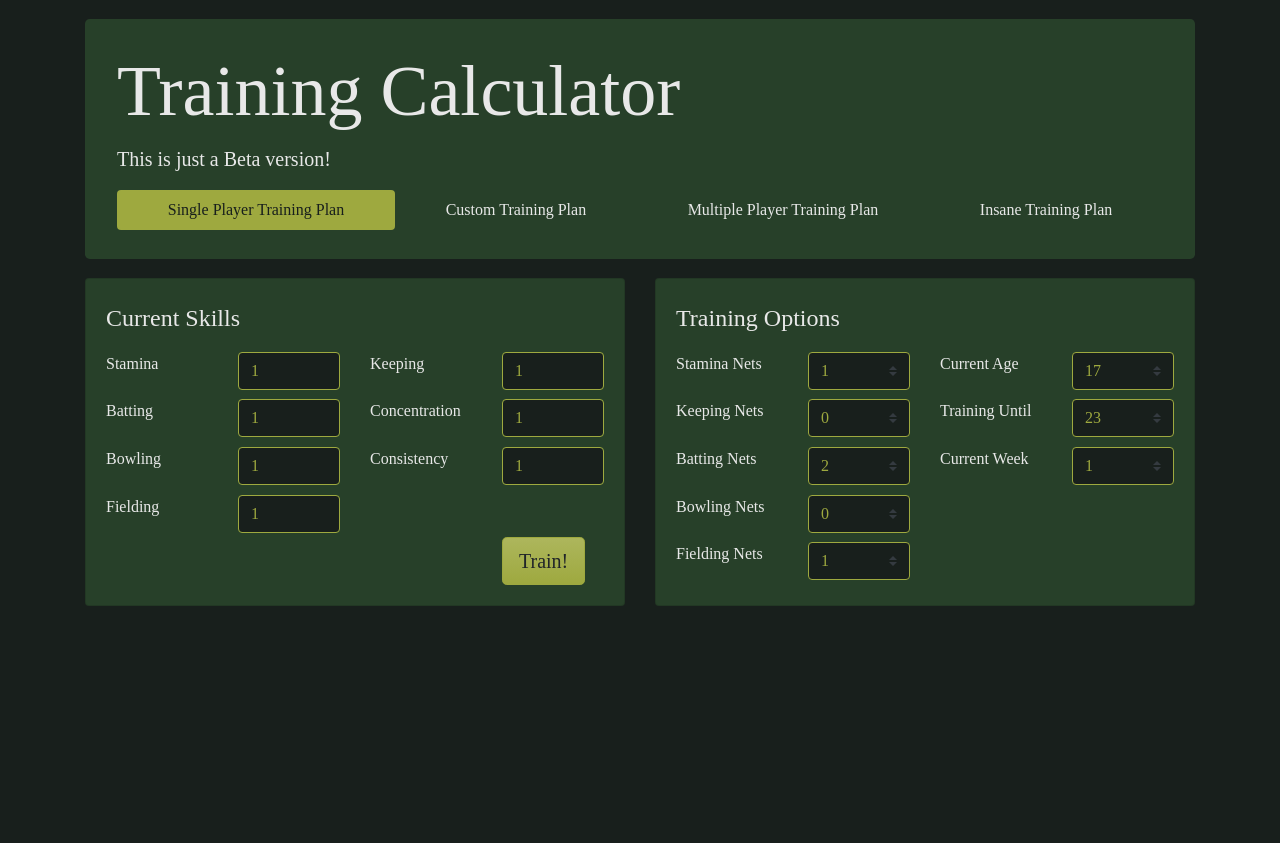
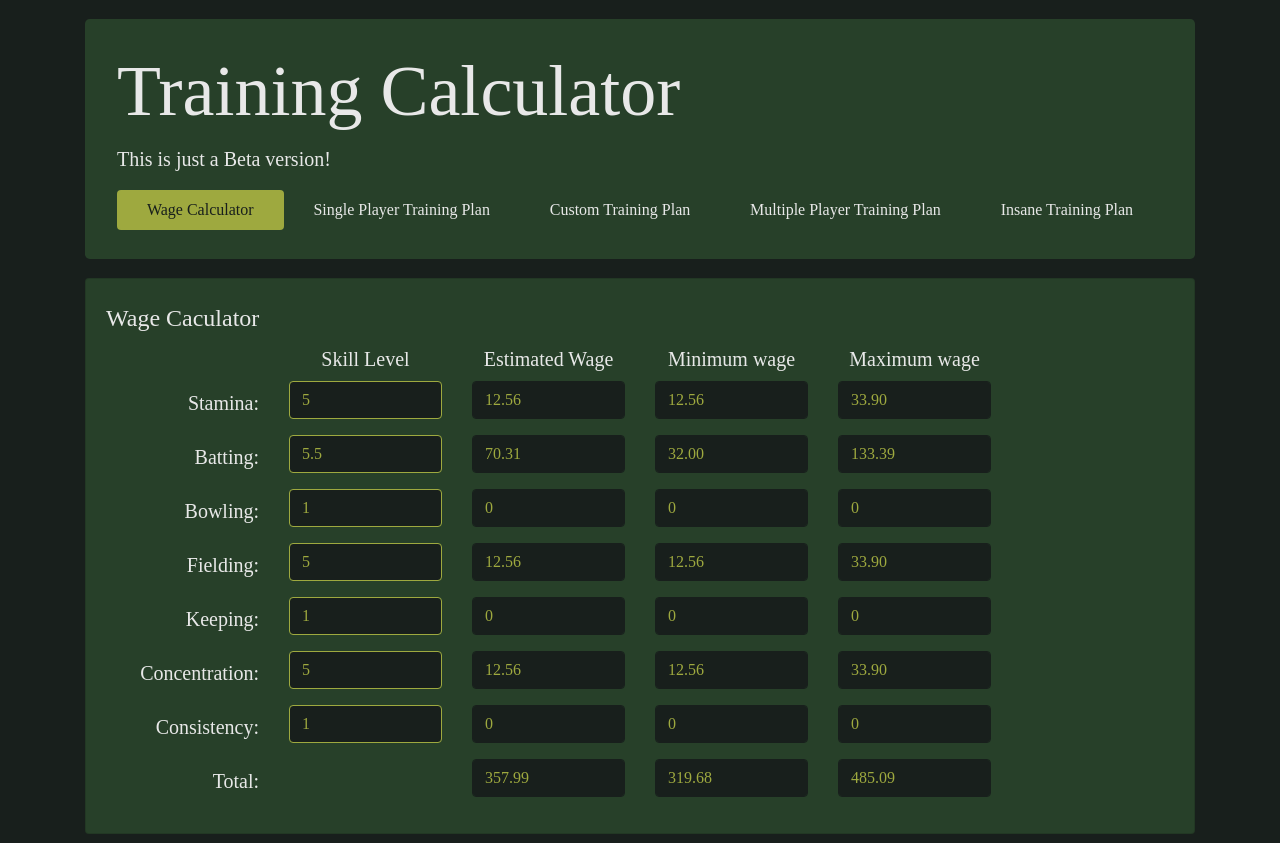
Before and after one commit to naufalaar/training-calc, a Vue app: page / in a window 1280 px wide. Before the commit the page ends 800 px from the top, so only its background shows below. Built offline with nearby package versions, Linux system fonts and the light colour scheme; a web font is replaced by a local one.

Commit message:
Wage Calculator Added

```diff
--- a/src/components/Header.vue
+++ b/src/components/Header.vue
@@ -3,7 +3,8 @@
     <template #header>{{ appName }}</template>
     <template #lead>This is just a Beta version!</template>
     <b-nav pills fill>
-    <b-nav-item to="/" exact exact-active-class="active">Single Player Training Plan</b-nav-item>
+    <b-nav-item to="/" exact exact-active-class="active">Wage Calculator</b-nav-item>
+    <b-nav-item to="/singlePlayer" exact exact-active-class="active">Single Player Training Plan</b-nav-item>
     <b-nav-item to="/playerSeason" exact exact-active-class="active">Custom Training Plan</b-nav-item>
     <b-nav-item to="/multiplePlayers" exact exact-active-class="active">Multiple Player Training Plan</b-nav-item>
     <b-nav-item to="/insane" exact exact-active-class="active">Insane Training Plan</b-nav-item>
--- a/src/router/index.js
+++ b/src/router/index.js
@@ -4,12 +4,13 @@ import SinglePlayer from "../views/SinglePlayer.vue";
 import PlayerSeason from "../views/PlayerSeason.vue";
 import MultiplePlayers from "../views/MultiplePlayers.vue";
 import Insane from "../views/Insane.vue";
+import WageCalculator from "../views/WageCalculator.vue";
 
 Vue.use(VueRouter);
 
 const routes = [
   {
-    path: "/",
+    path: "/singlePlayer",
     name: "SinglePlayer",
     component: SinglePlayer,
   },
@@ -28,6 +29,11 @@ const routes = [
     name: "Insane",
     component: Insane,
   },
+  {
+    path: "/",
+    name: "WageCalculator",
+    component: WageCalculator,
+  },
 ];
 
 const router = new VueRouter({
--- a/src/views/SinglePlayer.vue
+++ b/src/views/SinglePlayer.vue
@@ -96,7 +96,9 @@
             </b-row>
             <b-row align-h="end">
               <b-col cols="3">
-                <b-button size="lg"  type="submit" variant="secondary">Train!</b-button>
+                <b-button size="lg" type="submit" variant="secondary"
+                  >Train!</b-button
+                >
               </b-col>
             </b-row>
           </b-card-text>
@@ -401,7 +403,6 @@
 
 <script>
 import $ from "jquery";
-
 export default {
   name: "SinglePlayer",
   components: {},
--- /dev/null
+++ b/src/views/WageCalculator.vue
@@ -0,0 +1,278 @@
+<template>
+  <div>
+    <b-form @submit.prevent="calculate(true)">
+      <b-card-group deck class="mt-3 mb-2">
+        <b-card bg-variant="primary" text-variant="light">
+          <b-card-text>
+            <h4 class="text-light py-1">Wage Caculator</h4>
+            <b-row>
+              <b-col>
+                <!-- <h5 class="text-light text-right">Current Wage:</h5> -->
+              </b-col>
+              <b-col>
+                <!-- <b-form-group>
+                  <b-form-input id="wage" v-model="wage" required>
+                  </b-form-input>
+                </b-form-group> -->
+              </b-col>
+              <b-col></b-col>
+              <b-col></b-col>
+              <b-col></b-col>
+            </b-row>
+            <b-row align-v="center">
+              <b-col></b-col>
+              <b-col>
+                <h5 class="text-light text-center">Skill Level</h5>
+              </b-col>
+              <b-col>
+                <h5 class="text-light text-center">Estimated Wage</h5>
+              </b-col>
+              <b-col>
+                <h5 class="text-light text-center">Minimum wage</h5>
+              </b-col>
+              <b-col>
+                <h5 class="text-light text-center">Maximum wage</h5>
+              </b-col>
+              <b-col>
+                <!-- <h5 class="text-light text-center">Estimate</h5> -->
+              </b-col>
+            </b-row>
+            <b-row
+              align-v="center"
+              v-for="(skill, index) in wages"
+              v-bind:key="skill.skillName"
+            >
+              <b-col>
+                <h5 class="text-light text-right">{{ skill.skillName }}:</h5>
+              </b-col>
+              <b-col>
+                <b-form-group>
+                  <b-form-input
+                    id="stamina"
+                    v-model.number="skill.skillLevel"
+                    v-on:change="skillChange(index)"
+                    required
+                  >
+                  </b-form-input>
+                </b-form-group>
+              </b-col>
+              <b-col>
+                <b-form-group>
+                  <b-form-input id="stamina" v-model="skill.current" disabled>
+                  </b-form-input>
+                </b-form-group>
+              </b-col>
+              <b-col>
+                <b-form-group>
+                  <b-form-input id="stamina" v-model="skill.min" disabled>
+                  </b-form-input>
+                </b-form-group>
+              </b-col>
+              <b-col>
+                <b-form-group>
+                  <b-form-input id="stamina" v-model="skill.max" disabled>
+                  </b-form-input>
+                </b-form-group>
+              </b-col>
+              <b-col align="center" align-self="center">
+                <!-- <b-form-group>
+                  <b-form-radio
+                    size="lg"
+                    name="some-radios"
+                    value="B"
+                  ></b-form-radio>
+                </b-form-group> -->
+              </b-col>
+            </b-row>
+            <b-row align-v="center">
+              <b-col>
+                <h5 class="text-light text-right">Total:</h5>
+              </b-col>
+              <b-col> </b-col>
+              <b-col>
+                <b-form-group>
+                  <b-form-input id="stamina" v-model="estimatedWage" disabled>
+                  </b-form-input>
+                </b-form-group>
+              </b-col>
+              <b-col>
+                <b-form-group>
+                  <b-form-input id="stamina" v-model="minWage" disabled>
+                  </b-form-input>
+                </b-form-group>
+              </b-col>
+              <b-col>
+                <b-form-group>
+                  <b-form-input id="stamina" v-model="maxWage" disabled>
+                  </b-form-input>
+                </b-form-group>
+              </b-col>
+              <b-col></b-col>
+            </b-row>
+          </b-card-text>
+        </b-card>
+      </b-card-group>
+    </b-form>
+    <!-- This is where the result ends -->
+  </div>
+</template>
+
+<script>
+export default {
+  name: "WageCalculator",
+  components: {},
+  data() {
+    return {
+      wage: 400,
+      estimatedWage: 0,
+      minWage: 0,
+      maxWage: 0,
+      player: {
+        stamina: 5,
+        batting: 6,
+        bowling: 1,
+        fielding: 5,
+        keeping: 1,
+        concentration: 5,
+        consistency: 1,
+      },
+      wages: [
+        {
+          skillName: "Stamina",
+          skillLevel: 5,
+          type: "secondary",
+          current: 0,
+          min: 0,
+          max: 0,
+        },
+        {
+          skillName: "Batting",
+          skillLevel: 5.5,
+          type: "primary",
+          current: 0,
+          min: 0,
+          max: 0,
+        },
+        {
+          skillName: "Bowling",
+          skillLevel: 1,
+          type: "primary",
+          current: 0,
+          min: 0,
+          max: 0,
+        },
+        {
+          skillName: "Fielding",
+          skillLevel: 5,
+          type: "secondary",
+          current: 0,
+          min: 0,
+          max: 0,
+        },
+        {
+          skillName: "Keeping",
+          skillLevel: 1,
+          type: "primary",
+          current: 0,
+          min: 0,
+          max: 0,
+        },
+        {
+          skillName: "Concentration",
+          skillLevel: 5,
+          type: "secondary",
+          current: 0,
+          min: 0,
+          max: 0,
+        },
+        {
+          skillName: "Consistency",
+          skillLevel: 1,
+          type: "secondary",
+          current: 0,
+          min: 0,
+          max: 0,
+        },
+      ],
+    };
+  },
+  mounted() {
+    this.initialWage();
+  },
+  methods: {
+    initialWage() {
+      for (let i = 0; i < this.wages.length; i++) {
+        this.wages[i].current = this.calculateWage(
+          this.wages[i].skillLevel,
+          this.wages[i].type,
+          "current"
+        );
+        this.wages[i].min = this.calculateWage(
+          this.wages[i].skillLevel,
+          this.wages[i].type,
+          "min"
+        );
+        this.wages[i].max = this.calculateWage(
+          this.wages[i].skillLevel,
+          this.wages[i].type,
+          "max"
+        );
+      }
+      this.wageReset();
+      this.calculateMinEstimate("batting");
+    },
+    wageReset(){
+      this.estimatedWage = this.wageSum("current");
+      this.minWage = this.wageSum("min");
+      this.maxWage = this.wageSum("max");
+    },
+    skillChange(index) {
+      this.wages[index].current = this.calculateWage(
+        this.wages[index].skillLevel,
+        this.wages[index].type,
+        "current"
+      );
+      this.wages[index].min = this.calculateWage(
+        this.wages[index].skillLevel,
+        this.wages[index].type,
+        "min"
+      );
+      this.wages[index].max = this.calculateWage(
+        this.wages[index].skillLevel,
+        this.wages[index].type,
+        "max"
+      );
+      this.wageReset();
+    },
+    calculateWage(skillLevel, skillType, type) {
+      let calculatedWage = 0;
+      let level = skillLevel;
+      if (level < 3) return calculatedWage;
+      if (type == "min") level = Math.floor(skillLevel);
+      else if (type == "max") level = Math.floor(skillLevel) + 0.99;
+      if (skillType == "secondary")
+        calculatedWage = Math.pow(level * 0.67 - 0.33, 5) * 0.05;
+      if (skillType == "primary")
+        calculatedWage = Math.pow(level - 3, 3) * (level - 1);
+      return calculatedWage.toFixed(2);
+    },
+    wageSum(field) {
+      let sum = 250;
+      for (let skill of this.wages) {
+        sum += Number.parseFloat(skill[field]);
+      }
+      return sum.toFixed(2);
+    },
+    calculateMinEstimate(skill){
+      let skillWage = Number.parseInt(this.wage) - 250;
+      for (let wage of this.wages){
+        if (wage.skillName != skill){
+          skillWage -= wage.max;
+        }
+      }
+      console.log(skillWage);
+    }
+
+  },
+};
+</script>
```
Also changed, not shown: src/views/PlayerSeason.vue (+18 -41 lines).
